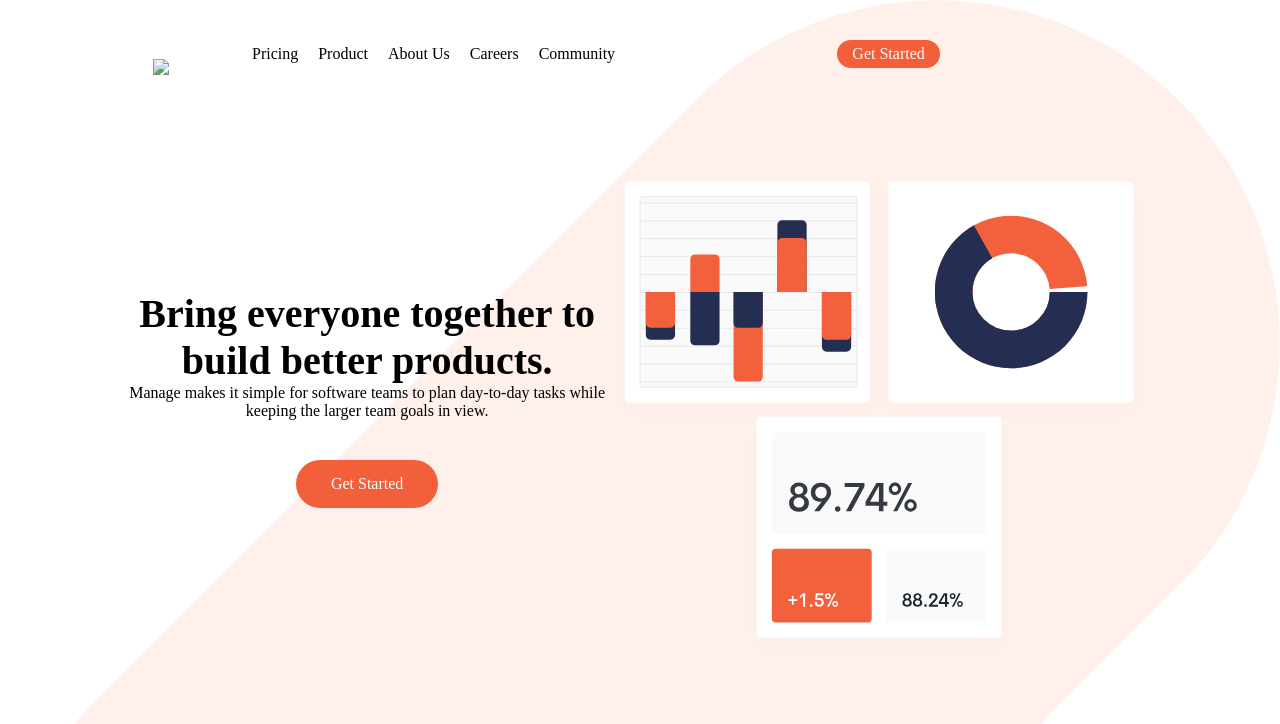
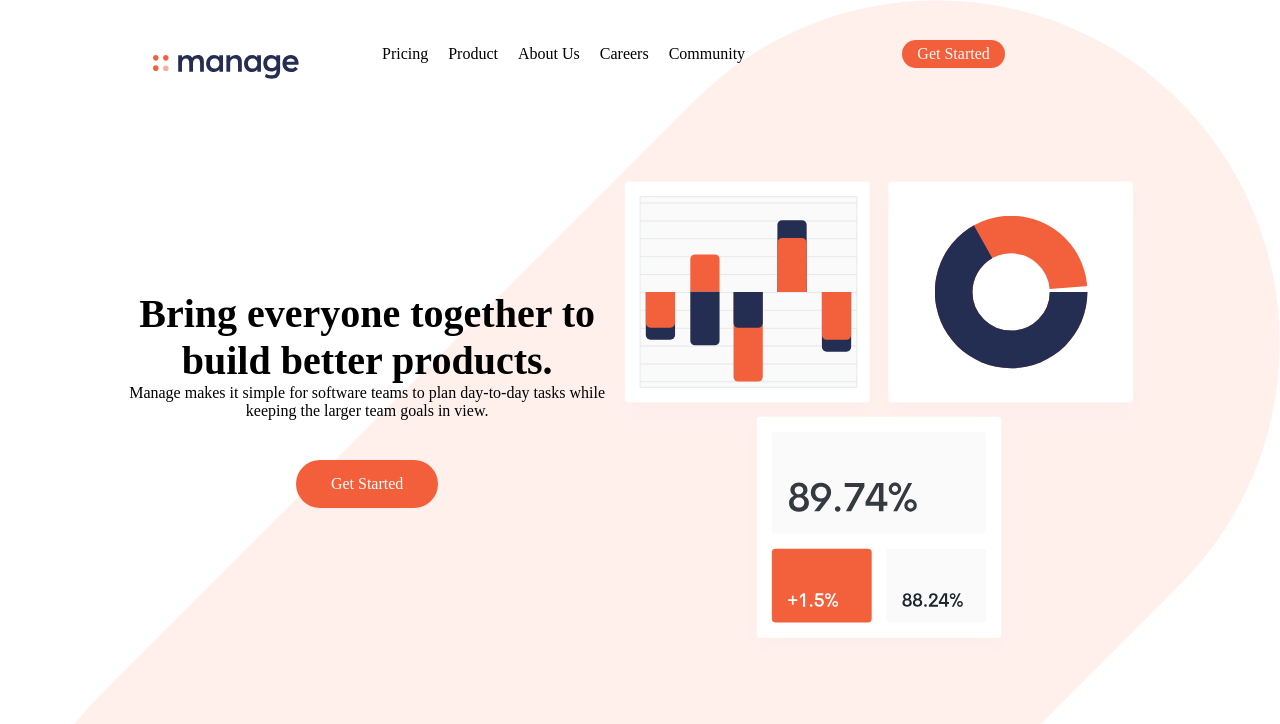
Before and after one commit to fasasisherif/30_DaysOf_Code_Day-19-May-Sales_Landing_Page, a plain HTML site: page index.html in a window 1280 px wide. Shown: the top 724 px of the page. Drawn offline with Linux system fonts and the light colour scheme; files whose address does not match are found by name; a web font is replaced by a local one.

Commit message:
Update index.html

```diff
--- a/index.html
+++ b/index.html
@@ -2,7 +2,7 @@
 <html lang="en">
 <head>
 <meta charset="UTF-8">
-<met name="viewport" content="width=device-width, initial-scale=1.0"> <!-- displays site properly based on user's device -->
+<meta name="viewport" content="width=device-width, initial-scale=1.0"> <!-- displays site properly based on user's device -->
 <link rel="icon" type="image/png" sizes="32x32" href="favicon-32x32.png">
 <title>Frontend Mentor | Manage landing page</title>
 <link href="https://fonts.googleapis.com/css2?family=Be+Vietnam:wght@400;500;700&display=swap" rel="stylesheet">
@@ -12,7 +12,7 @@
 <body>
  <header>
  <section class="top">
-   <div class="logo"><img src="./images/logo.svg" /></div>
+   <div class="logo"><img src="logo.svg" /></div>
    <div class="ham">&#9776</div>
  </section>
   <nav>
```
